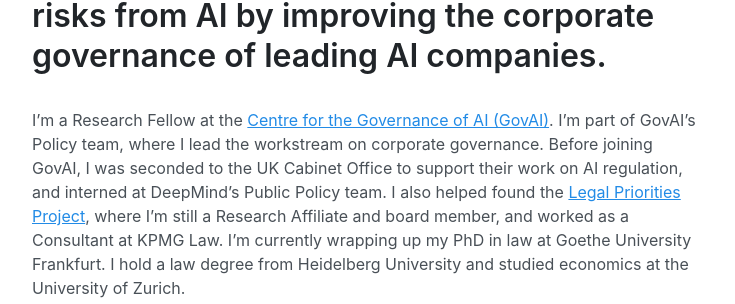
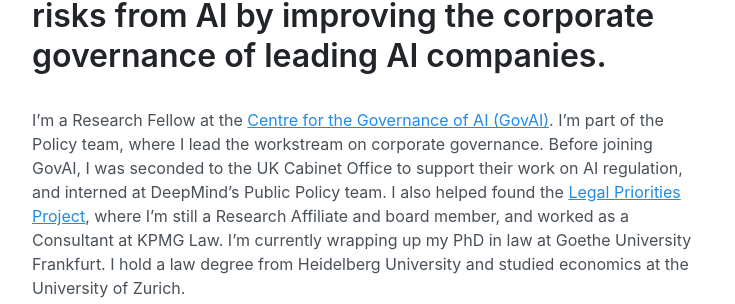
Before and after one commit to jonasschuett/jonasschuett.github.io, a Jekyll site: the page built from _posts/2020-04-04-introduction.md, in a window 1280 px wide and 900 px high. Shown: the part 213-517 px from the top of the window, without its empty margins (272-1007 px from the left). Built offline with Jekyll 4.4.1, drawn with Linux system fonts in a browser that asks for light colours.

Commit message:
Update 2020-04-04-introduction.md

```diff
--- a/_posts/2020-04-04-introduction.md
+++ b/_posts/2020-04-04-introduction.md
@@ -3,7 +3,7 @@ layout: page
 title: I’m a researcher at the Centre for the Governance of AI in Oxford. I try to reduce risks from AI by improving the corporate governance of leading AI companies.
 ---
 
-<br> I'm a Research Fellow at the [Centre for the Governance of AI (GovAI)](https://www.governance.ai/). I'm part of GovAI's Policy team, where I lead the workstream on corporate governance. Before joining GovAI, I was seconded to the UK Cabinet Office to support their work on AI regulation, and interned at DeepMind’s Public Policy team. I also helped found the [Legal Priorities Project](https://www.legalpriorities.org/), where I'm still a Research Affiliate and board member, and worked as a Consultant at KPMG Law. I'm currently wrapping up my PhD in law at Goethe University Frankfurt. I hold a law degree from Heidelberg University and studied economics at the University of Zurich.
+<br> I'm a Research Fellow at the [Centre for the Governance of AI (GovAI)](https://www.governance.ai/). I'm part of the Policy team, where I lead the workstream on corporate governance. Before joining GovAI, I was seconded to the UK Cabinet Office to support their work on AI regulation, and interned at DeepMind’s Public Policy team. I also helped found the [Legal Priorities Project](https://www.legalpriorities.org/), where I'm still a Research Affiliate and board member, and worked as a Consultant at KPMG Law. I'm currently wrapping up my PhD in law at Goethe University Frankfurt. I hold a law degree from Heidelberg University and studied economics at the University of Zurich.
 
 ![Jonas Schuett](/jonasschuett.jpg "Jonas Schuett")
 
```
